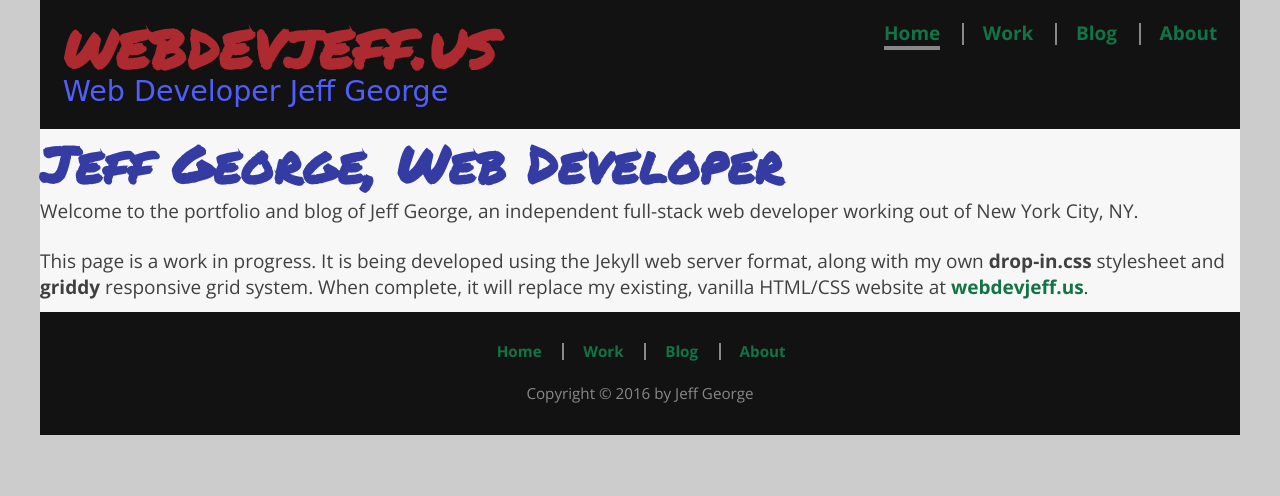
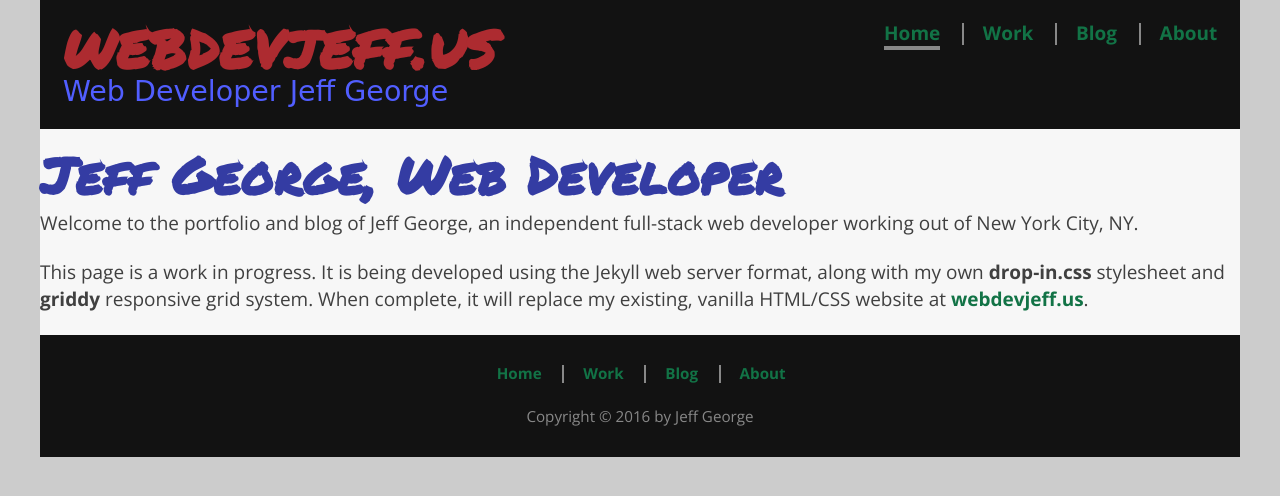
Before and after one commit to webdevjeffus/webdev-new, a Jekyll site: the page built from index.md, in a window 1280 px wide. Shown: the top 496 px of the page. Built offline with Jekyll 4.4.1, drawn with Linux system fonts in a browser that asks for light colours; nearby versions of some CDN libraries; some web fonts are replaced.

Commit message:
Revise handling of whitespace by .row, .gtr, and main element

```diff
--- a/css/griddy.css
+++ b/css/griddy.css
@@ -14,7 +14,7 @@ section,
 article,
 aside,
 header,
-main,
+/*main,*/
 footer,
 nav { padding: 0; }
 
@@ -36,6 +36,8 @@ body {
   min-width: 320px;
   margin: 0 auto;
 }
+
+main { padding: 0.6rem 0; }
 
 .row { padding: 0.6rem; }
 
--- a/css/main.css
+++ b/css/main.css
@@ -25,3 +25,8 @@ header .current-cat {
   font-style: italic;
   color: #888;
 }
+
+
+/* Helper Styles */
+
+.no-break { white-space: nowrap }
```
